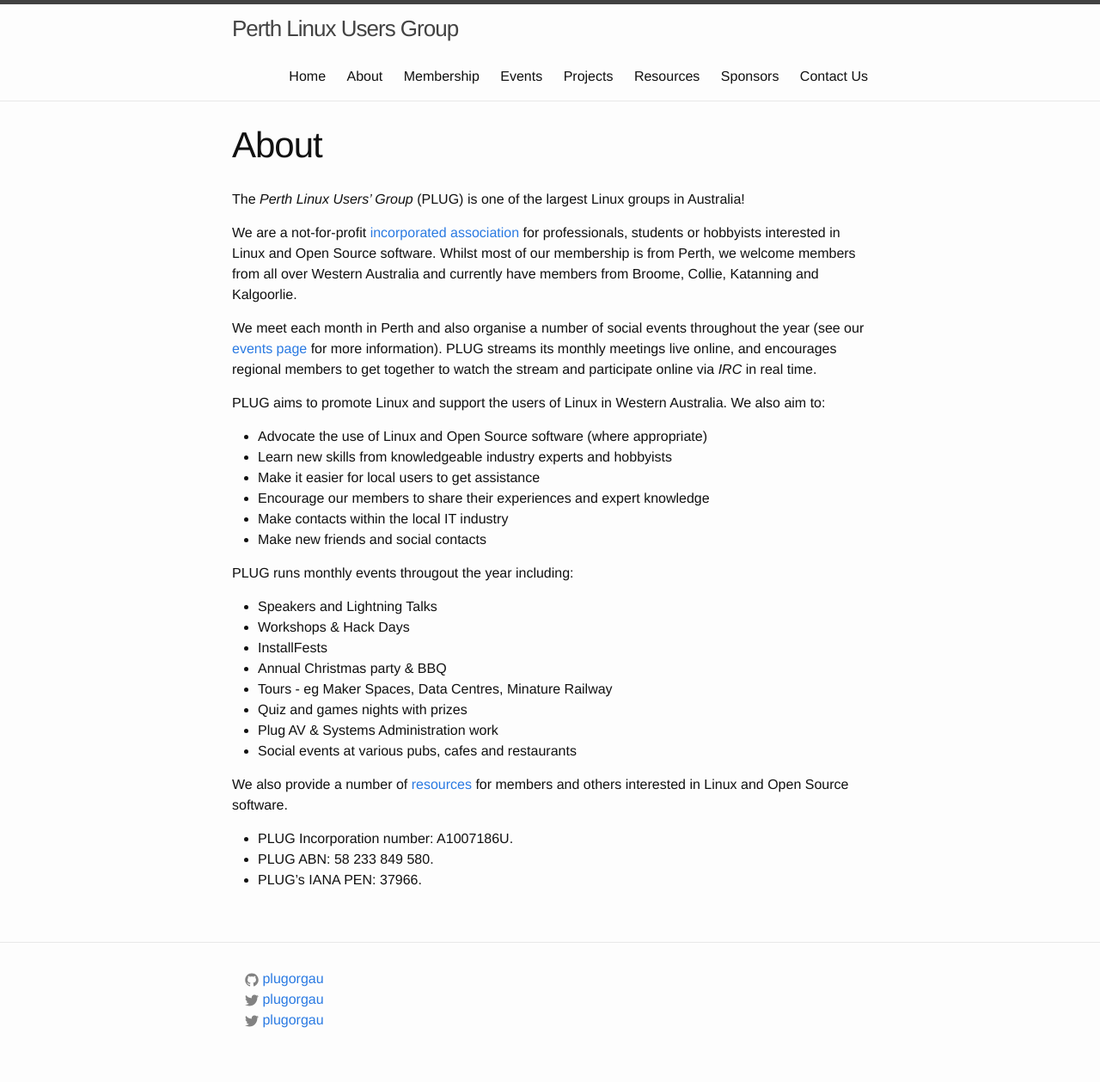
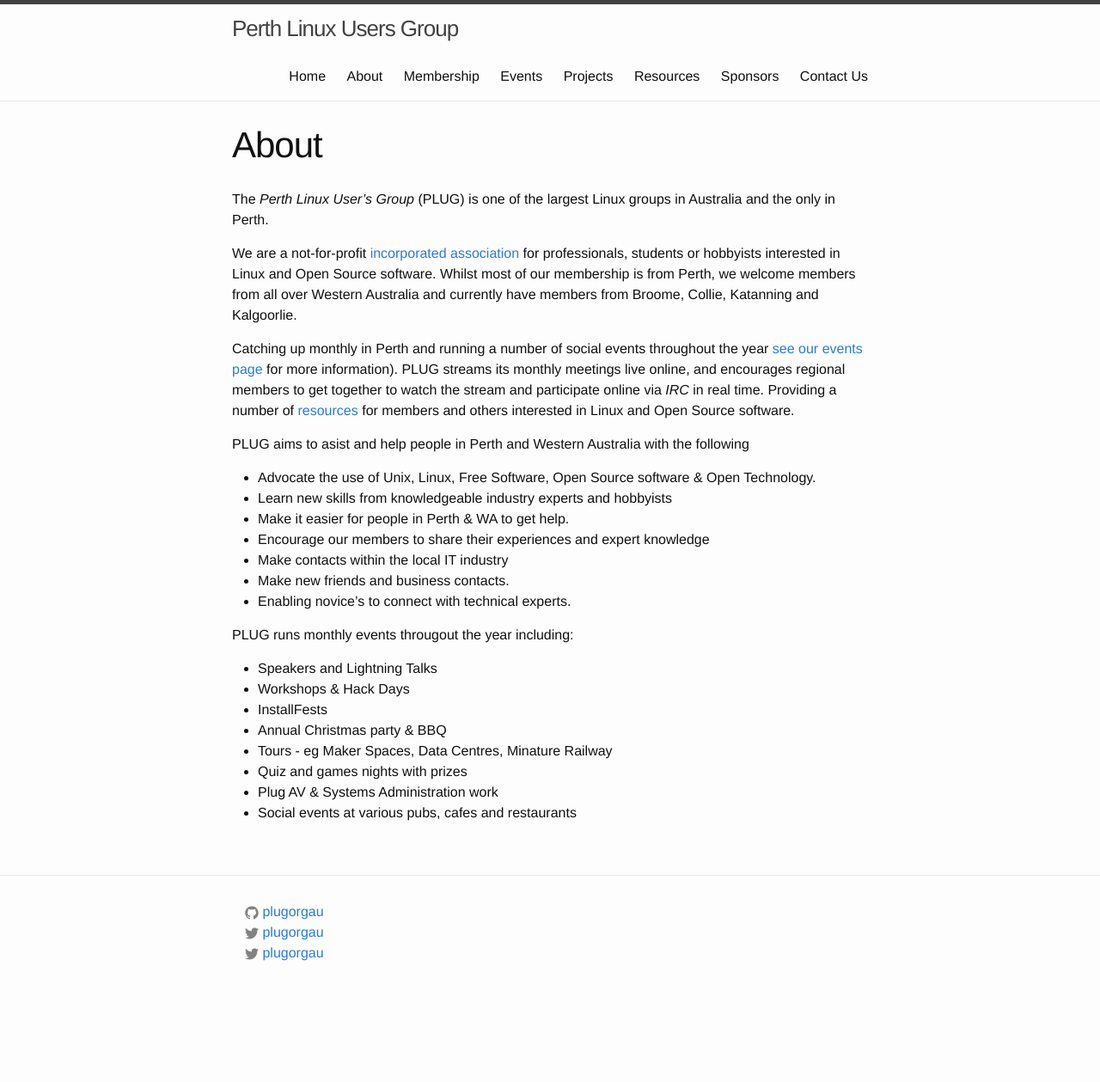
Before and after one commit to plugorgau/plugorgau.github.io, a Jekyll site: the page built from pages/about/about.md, in a window 1280 px wide. Shown: the whole page at 86% size. Built offline with Jekyll 4.4.1, drawn with Linux system fonts in a browser that asks for light colours; after the commit the page ends 1181 px from its top, so only the background shows below that.

Commit message:
Update about.md

```diff
--- a/pages/about/about.md
+++ b/pages/about/about.md
@@ -4,23 +4,24 @@ title: About
 permalink: /about/
 ---
 
-The _Perth Linux Users' Group_ (PLUG) is one of the largest Linux groups in Australia!
+The _Perth Linux User's Group_ (PLUG) is one of the largest Linux groups in Australia and the only in Perth.
 
 We are a not-for-profit [incorporated association](http://www.search.asic.gov.au/cgi-bin/gns030c?state_number=A1007186U&juris=6&hdtext=WA&srchsrc=1) for professionals, students or hobbyists interested in Linux and Open Source software. Whilst most of our membership is from Perth, we welcome members from all over Western Australia and currently have members from Broome, Collie, Katanning and Kalgoorlie.
 
-We meet each month in Perth and also organise a number of social events throughout the year (see our [events page]({{ site.baseurl }}/events/) for more information). PLUG streams its monthly meetings live online, and encourages regional members to get together to watch the stream and participate online via _IRC_ in real time.
+Catching up monthly in Perth and running a number of social events throughout the year [see our events page]({{ site.baseurl }}/events/) for more information).
+PLUG streams its monthly meetings live online, and encourages regional members to get together to watch the stream and participate online via _IRC_ in real time.
+Providing a number of [resources]({{ site.baseurl }}/resources/) for members and others interested in Linux and Open Source software.
 
-PLUG aims to promote Linux and support the users of Linux in Western Australia. We also aim to:
-
-*   Advocate the use of Linux and Open Source software (where appropriate)
+PLUG aims to asist and help people in Perth and Western Australia with the following
+*   Advocate the use of Unix, Linux, Free Software, Open Source software & Open Technology.
 *   Learn new skills from knowledgeable industry experts and hobbyists
-*   Make it easier for local users to get assistance
+*   Make it easier for people in Perth & WA to get help.
 *   Encourage our members to share their experiences and expert knowledge
 *   Make contacts within the local IT industry
-*   Make new friends and social contacts
+*   Make new friends and business contacts.
+*   Enabling novice's to connect with technical experts.
 
 PLUG runs monthly events througout the year including:
-
 *   Speakers and Lightning Talks
 *   Workshops & Hack Days
 *   InstallFests
@@ -29,9 +30,3 @@ PLUG runs monthly events througout the year including:
 *   Quiz and games nights with prizes
 *   Plug AV & Systems Administration work
 *   Social events at various pubs, cafes and restaurants
-
-We also provide a number of [resources]({{ site.baseurl }}/resources/) for members and others interested in Linux and Open Source software.
-
-*   PLUG Incorporation number: A1007186U.
-*   PLUG ABN: 58 233 849 580.
-*   PLUG's IANA PEN: 37966.
```
